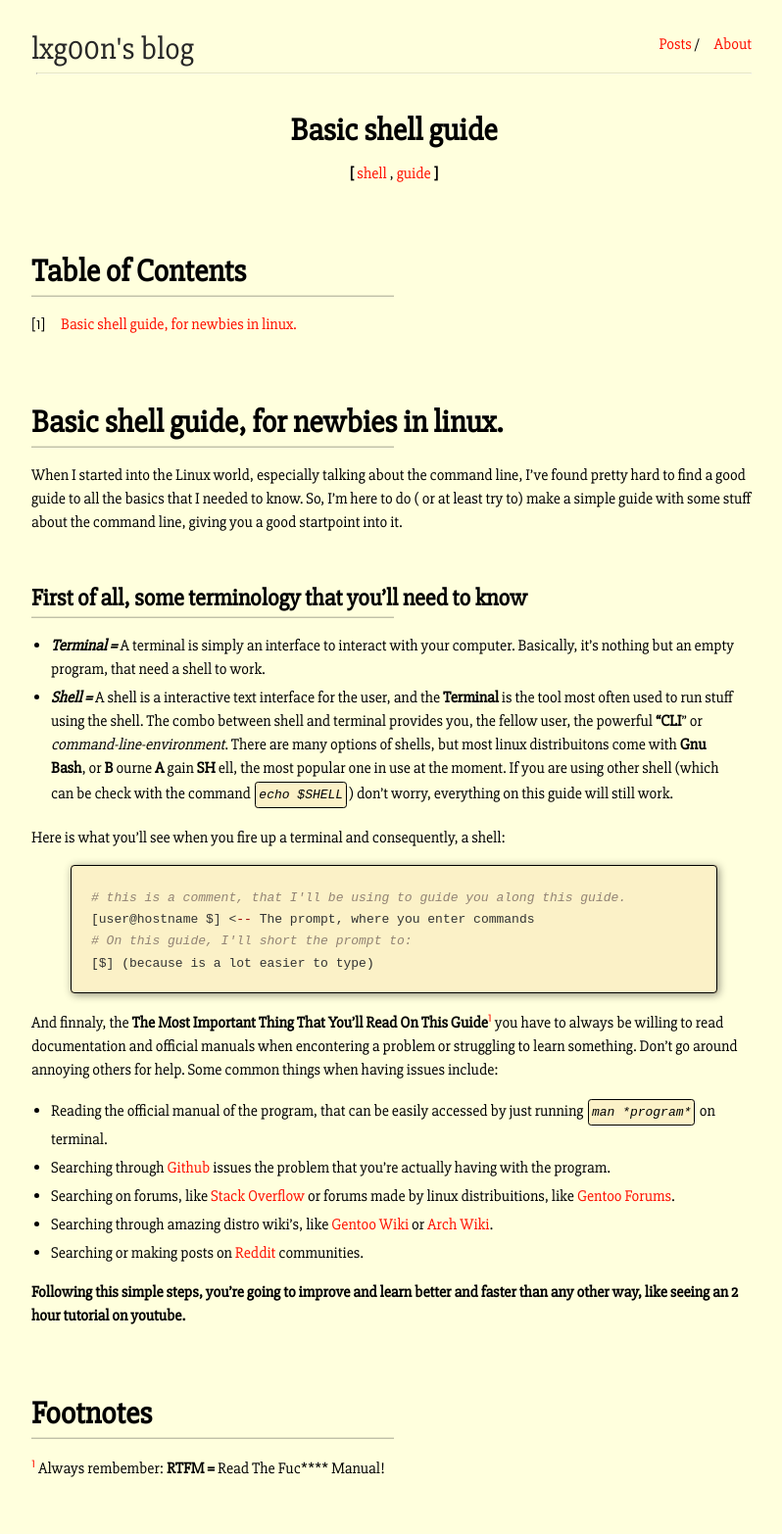
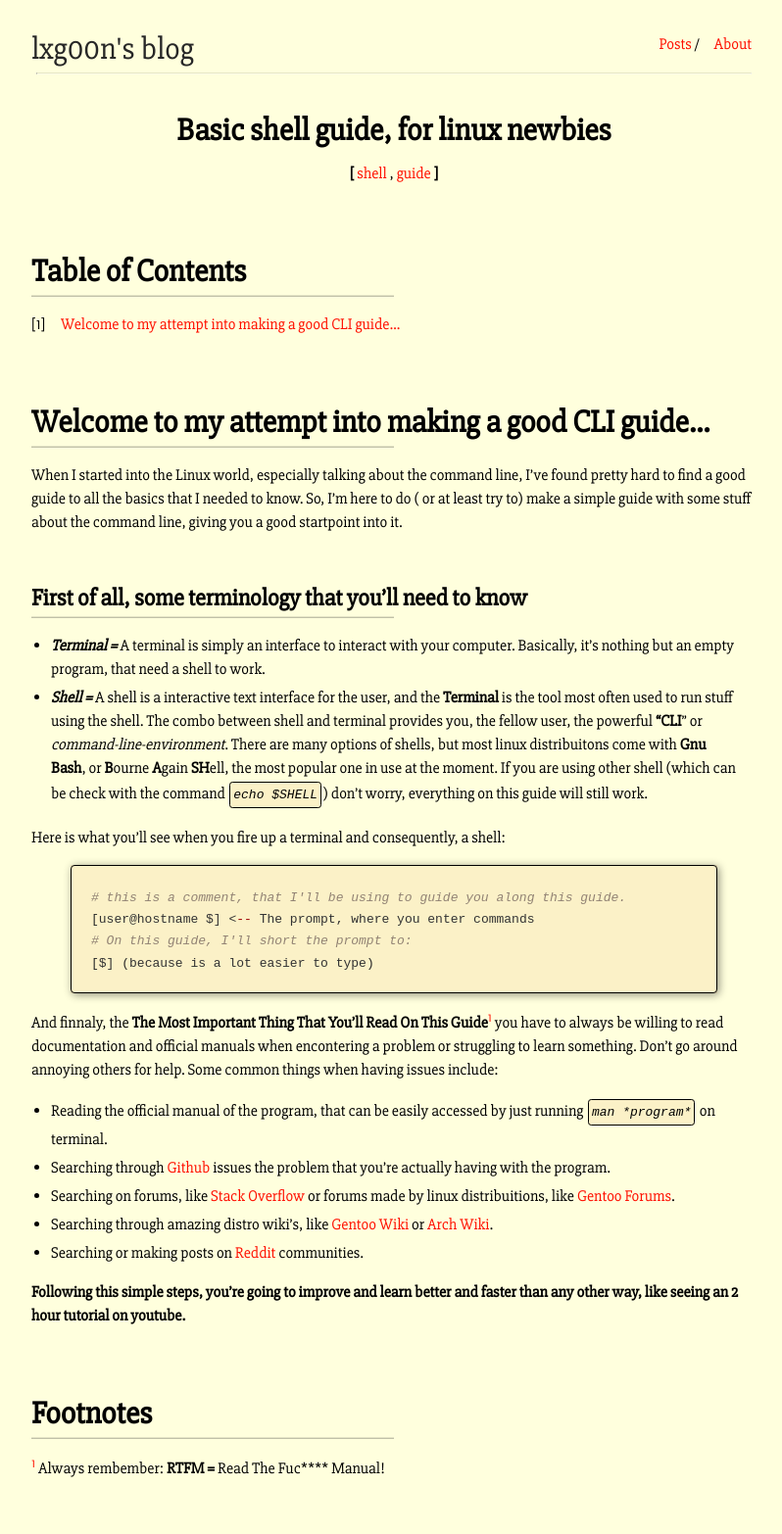
Before and after one commit to lag00n/lag00n.github.io, a Jekyll site: the page built from _cool_posts/bash-for-begginers.md, in a window 1280 px wide. Shown: the whole page at 98% size, without its empty margins (238-1036 px from the left). Built offline with Jekyll 4.4.1, drawn with Linux system fonts in a browser that asks for light colours.

Commit message:
qui abr 29 23:57:32 -03 2021

```diff
--- a/_cool_posts/bash-for-begginers.md
+++ b/_cool_posts/bash-for-begginers.md
@@ -9,12 +9,12 @@ tags: [shell, guide]
 
 # Table of Contents
 
-1.  [Basic shell guide, for newbies in linux.](#org1718dbc)
+1.  [Welcome to my attempt into making a good CLI guide&#x2026;](#orgbcf0bed)
 
 
-<a id="org1718dbc"></a>
+<a id="orgbcf0bed"></a>
 
-# Basic shell guide, for newbies in linux.
+# Welcome to my attempt into making a good CLI guide&#x2026;
 
 When I started into the Linux world, especially talking about the command line, I've found pretty hard to find a good guide to all the basics that I needed to know. So, I'm here to do ( or at least try to) make a simple guide with some stuff about the command line, giving you a good startpoint into it.
 
@@ -22,7 +22,7 @@ When I started into the Linux world, especially talking about the command line,
 ## First of all, some terminology that you'll need to know
 
 -   ***Terminal =*** A terminal is simply an interface to interact with your computer. Basically, it's nothing but an empty program, that need a shell to work.
--   ***Shell =*** A shell is a interactive text interface for the user, and the **Terminal** is the tool most often used to run stuff using the shell. The combo between shell and terminal provides you, the fellow user, the powerful **"CLI**" or *command-line-environment*. There are many options of shells, but most linux distribuitons come with **Gnu Bash**, or **B** ourne **A** gain **SH** ell, the most popular one in use at the moment. If you are using other shell (which can be check with the command `echo $SHELL`) don't worry, everything on this guide will still work.
+-   ***Shell =*** A shell is a interactive text interface for the user, and the **Terminal** is the tool most often used to run stuff using the shell. The combo between shell and terminal provides you, the fellow user, the powerful **"CLI**" or *command-line-environment*. There are many options of shells, but most linux distribuitons come with **Gnu Bash**, or **B**ourne **A**gain **SH**ell, the most popular one in use at the moment. If you are using other shell (which can be check with the command `echo $SHELL`) don't worry, everything on this guide will still work.
 
 Here is what you'll see when you fire up a terminal and consequently, a shell:
 
--- a/_org/bash-for-begginers.org
+++ b/_org/bash-for-begginers.org
@@ -1,14 +1,14 @@
 #+BEGIN_EXPORT html
 ---
 layout: post
-title: Basic shell guide
+title: Basic shell guide, for linux newbies
 subtitle: Just a little help, for you, newbie to linux, get closer to your best friend, the cli.
 date: 2021-04-23
 tags: [shell, guide]
 ---
 #+END_EXPORT
 #+TOC: headlines 1
-* Basic shell guide, for newbies in linux.
+* Welcome to my attempt into making a good CLI guide...
 When I started into the Linux world, especially talking about the command line, I've found pretty hard to find a good guide to all the basics that I needed to know. So, I'm here to do ( or at least try to) make a simple guide with some stuff about the command line, giving you a good startpoint into it.
 
 ** First of all, some terminology that you'll need to know
```
Also changed, not shown: other parts of _cool_posts/bash-for-begginers.md (+1 -1 lines).
